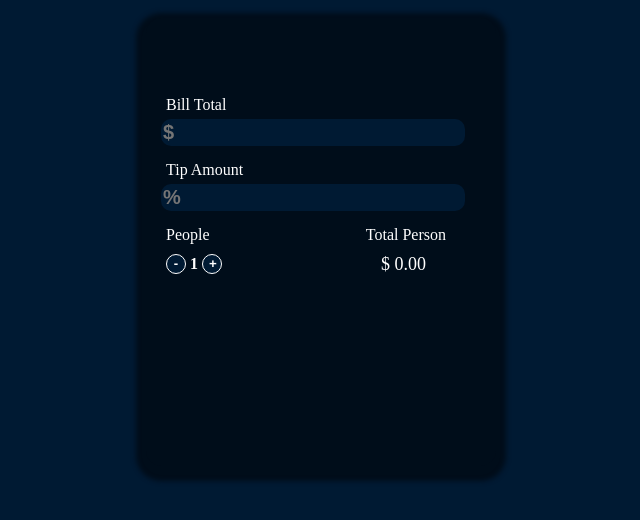
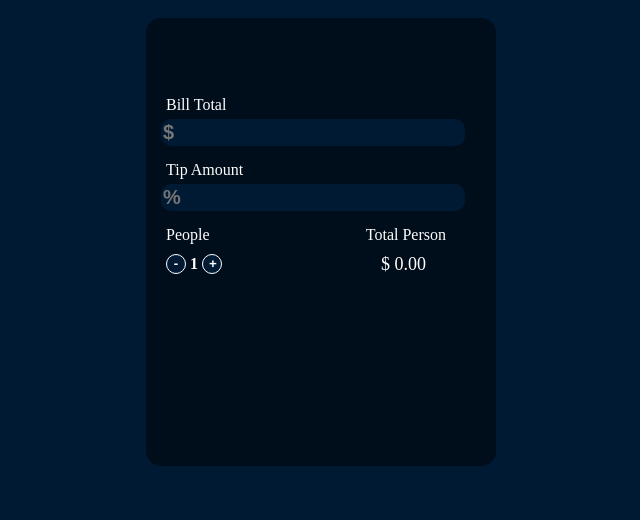
Before and after one commit to fazil088/Tip-Calculator, a plain HTML site: page index.html in a window 1280 px wide. Shown: the part 198-718 px from the top of the page, without its empty margins (319-959 px from the left). Drawn offline with Linux system fonts and the light colour scheme.

Commit message:
Content body will be updated

```diff
--- a/style.css
+++ b/style.css
@@ -14,7 +14,6 @@ html,body{
     width: 350px;
     height: 400px;
     border-radius: 15px;
-    box-shadow: 0px 5px 5px 10px #000d1a;
     padding-top: 3rem;
 }
 .label1{
```
